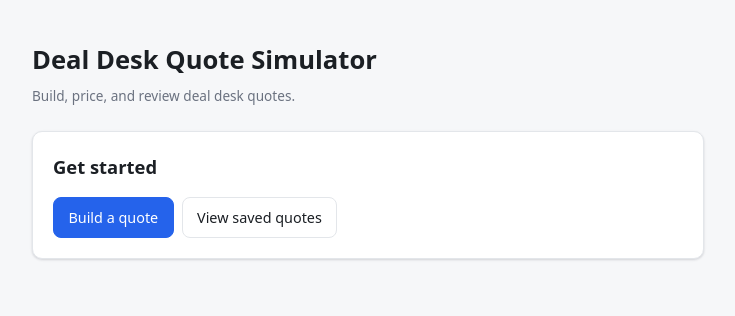
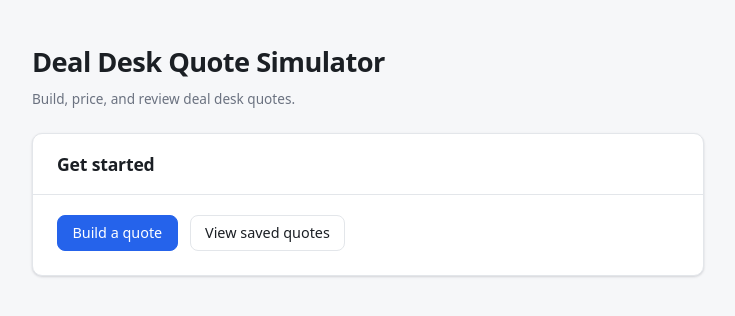
Before and after one commit to MadhavBhalla/Deal_Desk_Quote_Simulato, a Next.js app in the folder frontend/: page / in a window 1280 px wide. Shown: the top 316 px of the page, without its empty margins (272-1007 px from the left). Built offline with nearby package versions, Linux system fonts and the light colour scheme.

Commit message:
style(frontend): polish quote builder UI

```diff
--- a/frontend/src/app/globals.css
+++ b/frontend/src/app/globals.css
@@ -1,6 +1,4 @@
 :root {
-  --background: #ffffff;
-  --foreground: #171717;
   --background: #f6f7f9;
   --surface: #ffffff;
   --foreground: #1b1f24;
@@ -24,8 +22,6 @@
 body {
   background: var(--background);
   color: var(--foreground);
-  font-family: system-ui, -apple-system, sans-serif;
-  line-height: 1.5;
   font-family: system-ui, -apple-system, "Segoe UI", sans-serif;
   line-height: 1.6;
 }
@@ -33,25 +29,33 @@ body {
 a {
   color: var(--primary);
   text-decoration: none;
+  font-weight: 500;
+  transition: color 0.15s ease;
 }
 
 a:hover {
-  text-decoration: underline;
+  color: var(--primary-hover);
+  text-decoration: none;
 }
 
 h1 {
-  font-size: 1.6rem;
+  font-size: 1.7rem;
+  font-weight: 700;
+  letter-spacing: -0.02em;
   margin-bottom: 0.25rem;
 }
 
+
 h2 {
   font-size: 1.15rem;
-  margin-bottom: 0.75rem;
+  margin-bottom: 1rem;
+  letter-spacing: -0.01em;
 }
 
 h3 {
   font-size: 1rem;
   margin-bottom: 0.5rem;
+  letter-spacing: -0.01em;
 }
 
 /* Layout */
@@ -63,6 +67,16 @@ h3 {
 
 .page-narrow {
   max-width: 720px;
+}
+
+.page-header {
+  margin-bottom: 1.75rem;
+  padding-bottom: 1.25rem;
+  border-bottom: 1px solid var(--border);
+}
+
+.page-header .muted {
+  font-size: 0.95rem;
 }
 
 .muted {
@@ -80,7 +94,42 @@ h3 {
   border: 1px solid var(--border);
   border-radius: var(--radius);
   box-shadow: var(--shadow);
-  padding: 1.25rem;
+  padding: 1.5rem;
+}
+
+.card > h2:first-child {
+  margin: -1.5rem -1.5rem 1.25rem;
+  padding: 1rem 1.5rem;
+  border-bottom: 1px solid var(--border);
+  font-size: 1.1rem;
+}
+
+/* Summary preview panel */
+.summary-panel {
+  position: sticky;
+  top: 1.5rem;
+  background: linear-gradient(180deg, #fbfcfe 0%, var(--surface) 140px);
+}
+
+.summary-list {
+  border: 1px solid var(--border);
+  border-radius: var(--radius);
+  padding: 0.5rem 0.9rem;
+  background: var(--surface);
+}
+
+.summary-list > li + li {
+  border-top: 1px solid var(--border);
+}
+
+.summary-list .row-between {
+  padding: 0.5rem 0;
+}
+
+.panel-section {
+  margin-top: 1rem;
+  padding-top: 1rem;
+  border-top: 1px solid var(--border);
 }
 
 .card + .card {
@@ -147,11 +196,20 @@ h3 {
   background: var(--surface);
   color: var(--foreground);
   font-size: 0.9rem;
+  font-weight: 500;
+  line-height: 1.2;
   cursor: pointer;
+  transition: background 0.15s ease, border-color 0.15s ease;
 }
 
 .btn:hover:not(:disabled) {
   background: #f1f3f5;
+}
+
+.btn:focus-visible {
+  outline: none;
+  border-color: var(--primary);
+  box-shadow: 0 0 0 3px rgba(37, 99, 235, 0.15);
 }
 
 .btn:disabled {
@@ -167,12 +225,14 @@ h3 {
 
 .btn-primary:hover:not(:disabled) {
   background: var(--primary-hover);
+  color: #fff;
 }
 
 .btn-row {
   display: flex;
   flex-wrap: wrap;
-  gap: 0.5rem;
+  align-items: center;
+  gap: 0.75rem;
   margin-top: 1rem;
 }
 
@@ -198,7 +258,7 @@ h3 {
 }
 
 .item-list li {
-  padding: 0.3rem 0;
+  padding: 0.45rem 0;
   border-bottom: 1px solid var(--border);
 }
 
@@ -247,28 +307,80 @@ h3 {
 .row-between {
   display: flex;
   justify-content: space-between;
-  align-items: center;
+  align-items: baseline;
+  gap: 1rem;
 }
 
 .total-line {
-  font-size: 1.05rem;
+  font-size: 1.15rem;
   font-weight: 700;
+  margin-top: 0.25rem;
+  padding-top: 0.5rem;
+  border-top: 1px solid var(--border);
+}
+
+.summary-list .total-line {
+  color: var(--foreground);
 }
 
 .compare-table {
   width: 100%;
   border-collapse: collapse;
-  margin-top: 0.5rem;
+  margin-top: 0.75rem;
+  font-size: 0.9rem;
 }
 
 .compare-table th,
 .compare-table td {
   text-align: left;
-  padding: 0.4rem 0.5rem;
+  padding: 0.55rem 0.65rem;
   border-bottom: 1px solid var(--border);
   vertical-align: top;
 }
 
-.compare-table th {
+.compare-table thead th {
   font-weight: 600;
+  color: var(--muted);
+  font-size: 0.8rem;
+  text-transform: uppercase;
+  letter-spacing: 0.03em;
+  background: #f8fafc;
+  border-bottom: 1px solid var(--border);
 }
+
+.compare-table tbody td:first-child {
+  width: 30%;
+}
+
+.compare-table tbody tr:last-child td {
+  border-bottom: none;
+}
+
+/* Responsive */
+@media (max-width: 720px) {
+  .page {
+    padding: 1.5rem 1rem;
+  }
+
+  .grid-2 {
+    grid-template-columns: 1fr;
+    gap: 1rem;
+  }
+
+  .card {
+    padding: 1.25rem;
+  }
+
+  .card > h2:first-child {
+    margin: -1.25rem -1.25rem 1rem;
+    padding: 0.85rem 1.25rem;
+  }
+
+  .summary-panel {
+    position: static;
+  }
+
+  .btn-row .btn {
+    flex: 1 1 auto;
+  }
+}
```
